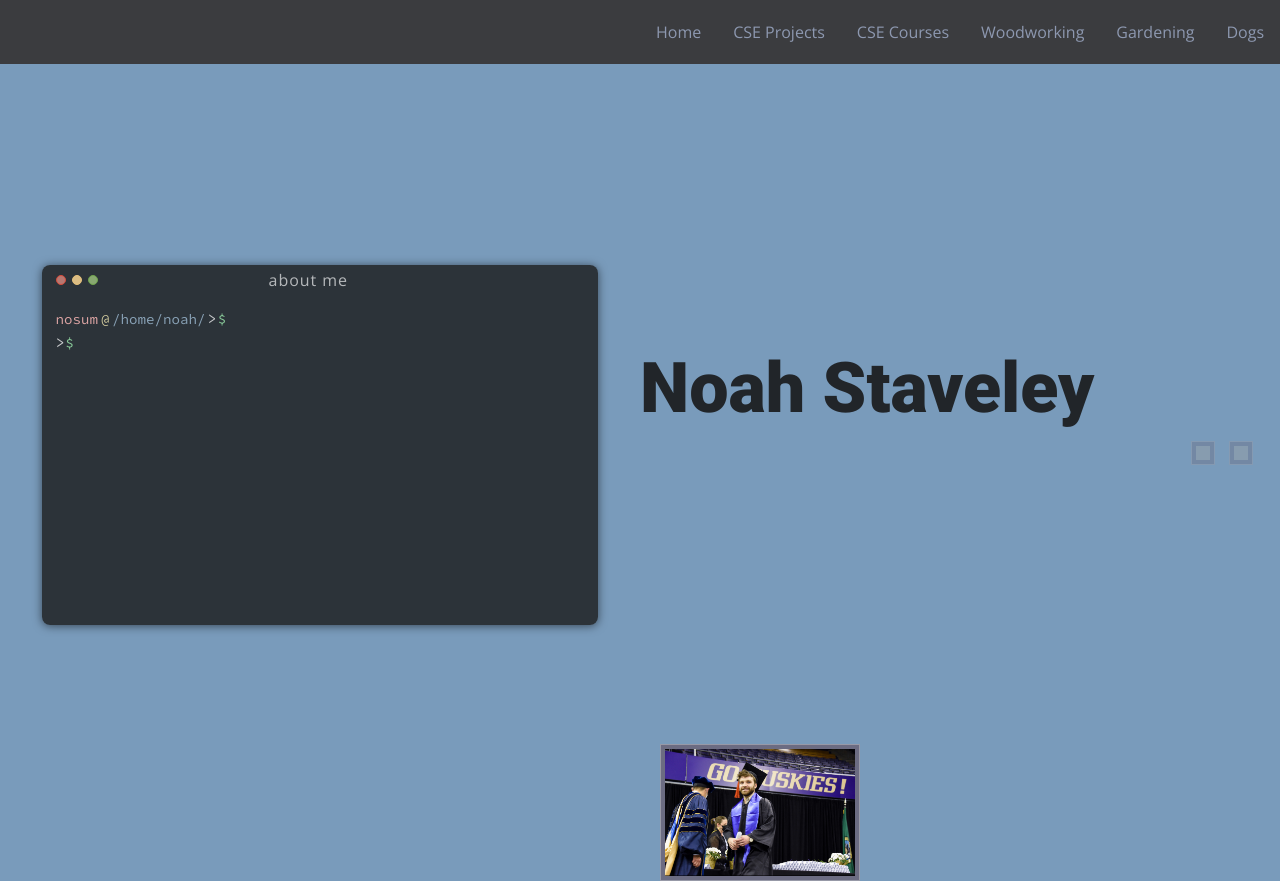
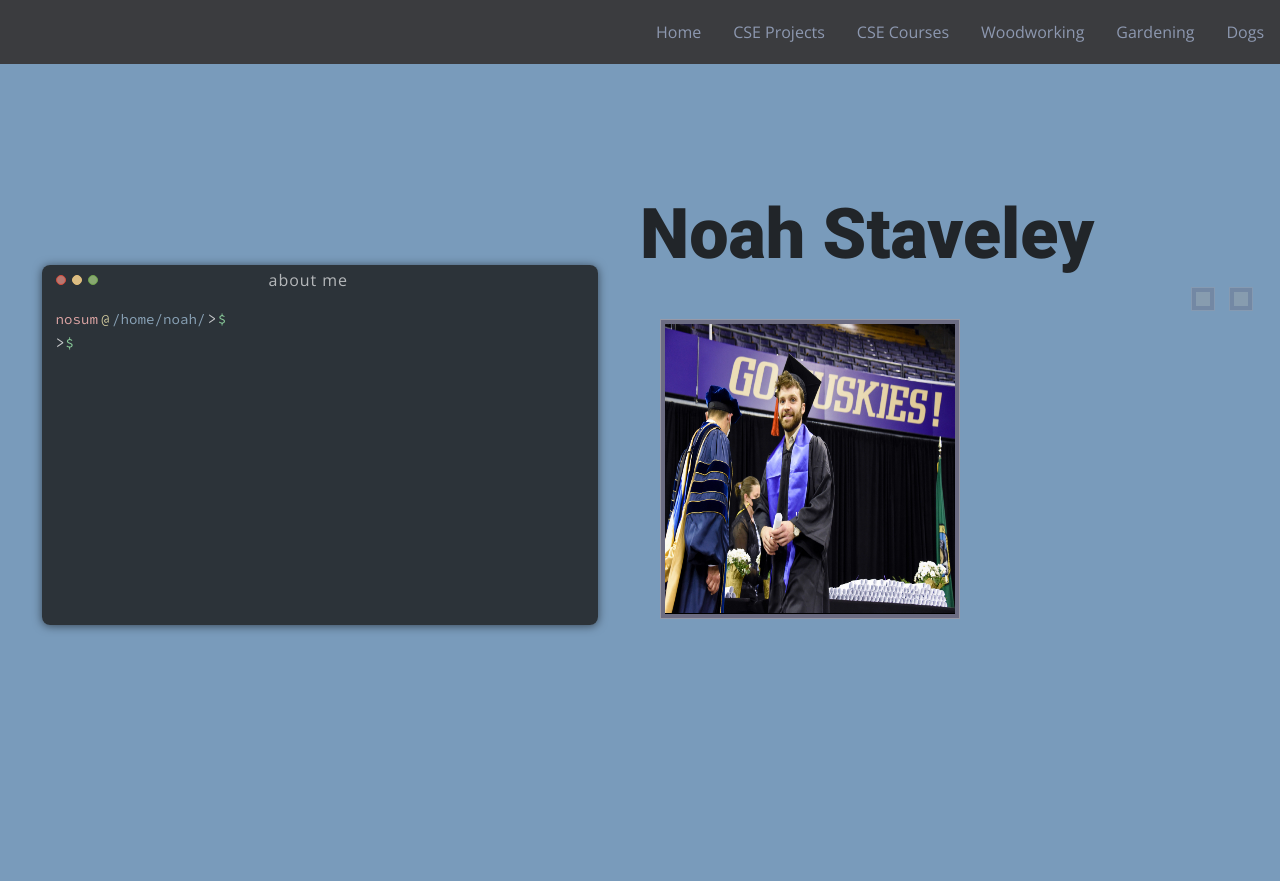
Before and after one commit to noahstaveley/personal-website, a Flask app: page / in a window 1280 px wide. After the commit the page ends 631 px from the top, so only its background shows below. Run offline with Flask 2, Linux system fonts and the light colour scheme; some libraries are stand-ins or nearby versions; grey boxes are pictures that could not be loaded.

Commit message:
photo edit

```diff
--- a/static/css/home.css
+++ b/static/css/home.css
@@ -262,8 +262,8 @@ ul li a {
 }
 
 img {
-  height: 200px;
-  width: 200px;
+  height: 300px;
+  width: 300px;
   background: #6c6c82;
   border: 1px solid #9799a7;
   float: right;
--- a/templates/home.html
+++ b/templates/home.html
@@ -49,11 +49,9 @@
                 <a target="_blank" href="https://www.linkedin.com/in/noah-staveley/">
                     <img class="title-logo" src="static/images/linkedin-logo.svg">
                 </a>
-
             </div>
+            <img src="static/images/home_photo.jpg" alt="Home Page Photo">
         </div>
-        <img src="static/images/home_photo.jpg" alt="Home Page Photo">
-
     </div>
 </div>
 {% endblock %}
```
